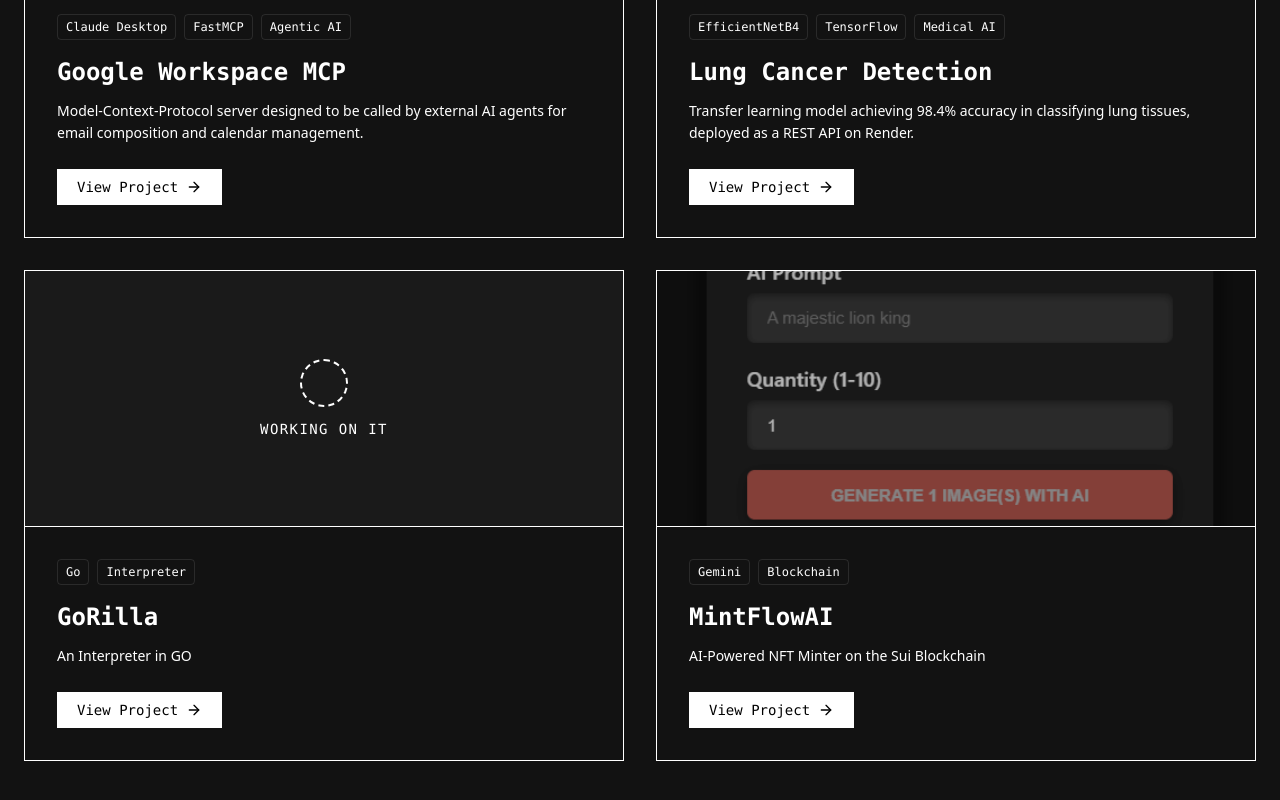
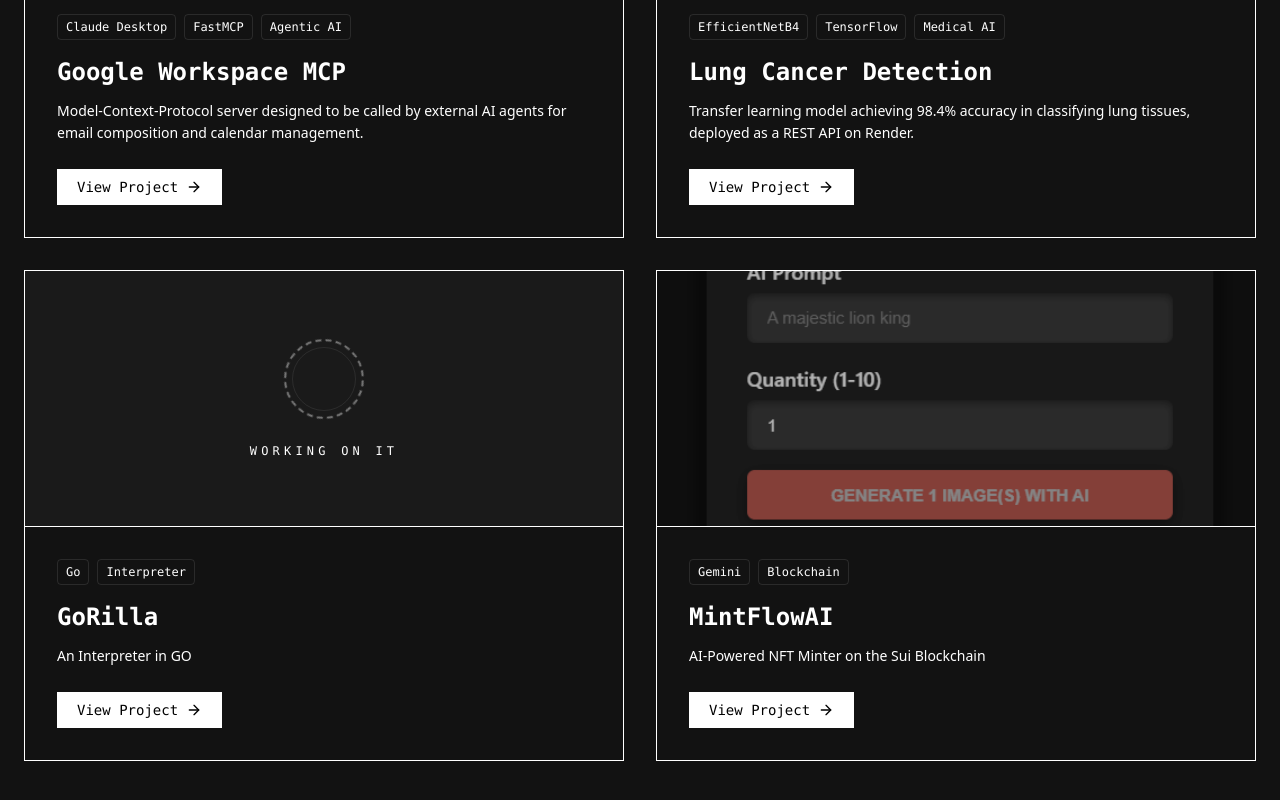
Before and after one commit to ChinmayNakwa/Portfolio, a Next.js app in the folder client/: page / in a window 1280 px wide. Shown: the part 2154-2954 px from the top of the page. Built offline with nearby package versions, Linux system fonts and the light colour scheme.

Commit message:
feat(ui): add animated loading placeholder for in-progress projects

```diff
--- a/client/app/globals.css
+++ b/client/app/globals.css
@@ -25,3 +25,34 @@
 ::-webkit-scrollbar-thumb:hover {
   background: #A6A6A6;
 }
+
+@keyframes spin-slow {
+  from {
+    transform: rotate(0deg);
+  }
+  to {
+    transform: rotate(360deg);
+  }
+}
+
+@keyframes scan {
+  0% {
+    transform: translateY(-100%);
+    opacity: 0;
+  }
+  50% {
+    opacity: 0.15;
+  }
+  100% {
+    transform: translateY(100%);
+    opacity: 0;
+  }
+}
+
+.animate-spin-slow {
+  animation: spin-slow 3.5s linear infinite;
+}
+
+.animate-scan {
+  animation: scan 3s ease-in-out infinite;
+}
--- a/client/app/page.tsx
+++ b/client/app/page.tsx
@@ -254,9 +254,20 @@
                     </>
                   ) : (
                     // Fallback UI if image is missing or empty string
-                    <div className="w-full h-full flex flex-col items-center justify-center text-secondary gap-3">
-                      <div className="w-12 h-12 border-2 border-dashed border-secondary/30 rounded-full animate-spin-slow" />
-                      <span className="font-mono text-sm tracking-widest uppercase">Working on it</span>
+                    <div className="relative w-full h-64 flex flex-col items-center justify-center gap-6 bg-[#1a1a1a] border-b border-accent/50 overflow-hidden">
+                      {/* Rotating dashed ring */}
+                      <div className="relative w-20 h-20">
+                        <div className="absolute inset-0 rounded-full border-2 border-dashed border-white/40 animate-spin-slow" />
+                        <div className="absolute inset-2 rounded-full border border-white/10 animate-pulse" />
+                      </div>
+
+                      {/* Text */}
+                      <p className="font-mono text-xs tracking-[0.35em] text-secondary uppercase">
+                        Working on it
+                      </p>
+
+                      {/* Subtle scanline */}
+                      <div className="absolute inset-0 bg-gradient-to-b from-transparent via-white/5 to-transparent animate-scan" />
                     </div>
                   )}
                 </div>
```
